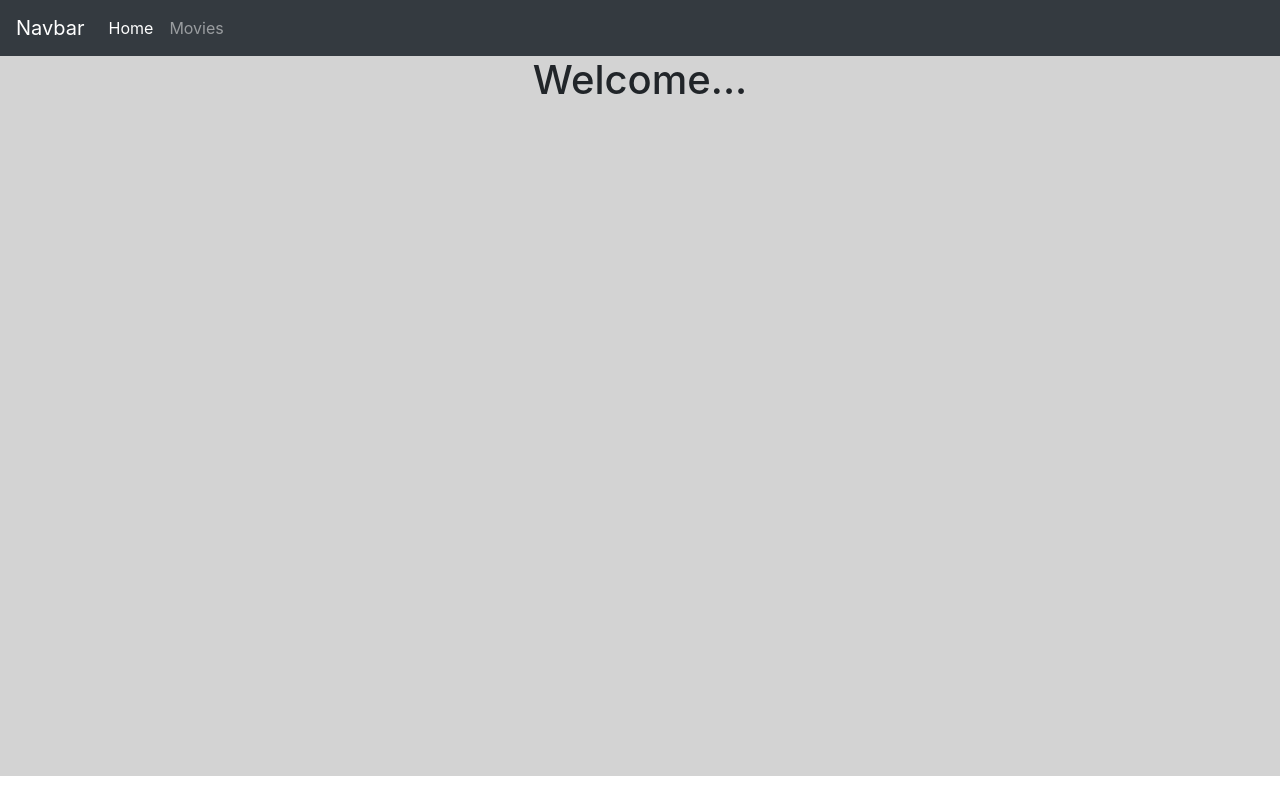
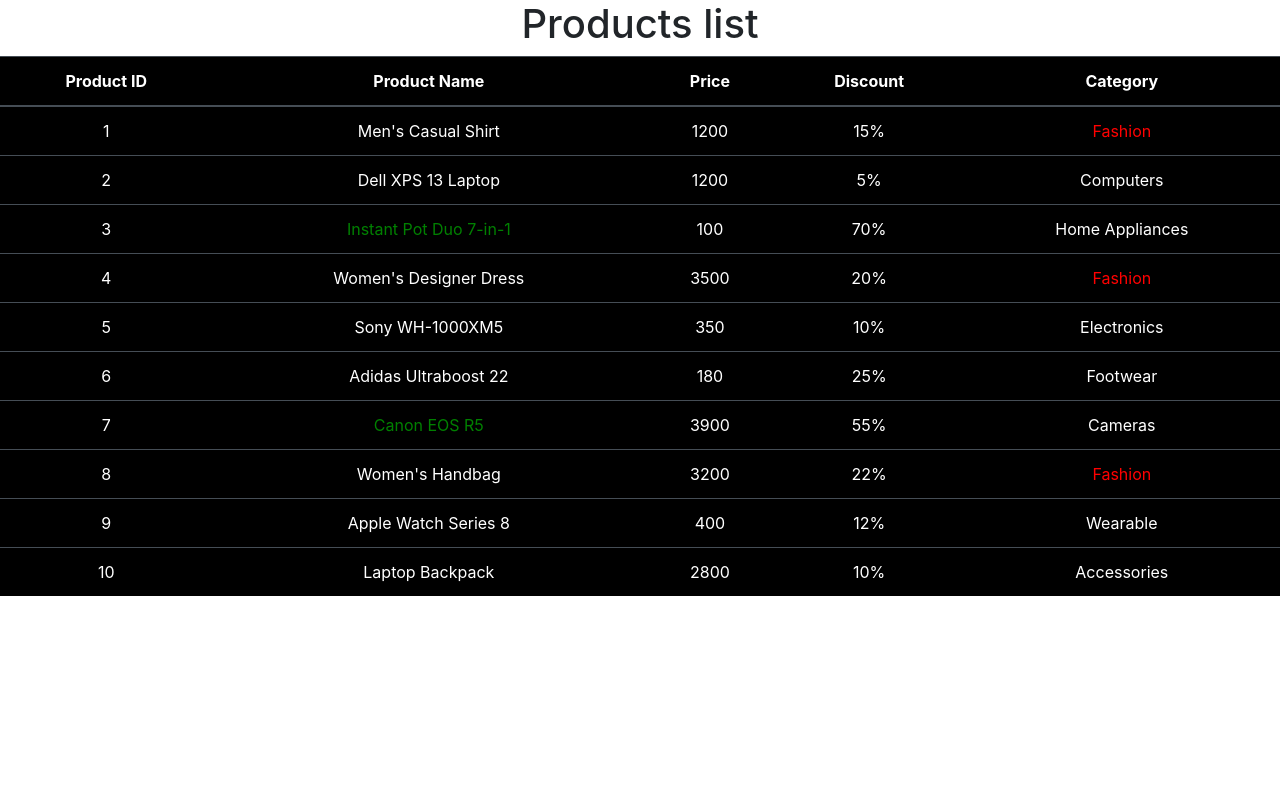
Before and after one commit to ArchiDesai/mern-2025, a React (Vite) app: page / in a window 1280 px wide. Built offline with nearby package versions, Linux system fonts and the light colour scheme.

Commit message:
file add

```diff
--- a/src/App.jsx
+++ b/src/App.jsx
@@ -4,19 +4,21 @@
 // import Navbar from "./components/Navbar";
 // import AboutUs from "./components/AboutUs";
 import "./App.css";
+// import { Route, Routes } from "react-router";
+// import Navbar from "./components/hotstar/Navbar";
+// import Welcome from "./components/hotstar/Welcome";
+// import HotstarMovies from "./components/hotstar/HotstarMovies";
+// import Error404 from "./components/hotstar/Error404";
+// import HotstarHome from "./components/hotstar/HotstarHome";
+// import UseState1 from "./components/UseState1";
+// import UseState2 from "./components/UseState2";
+// import InputDemo1 from "./components/InputDemo1";
 // import InputDemo2 from "./components/InputDemo2";
-import Navbar from "./components/hotstar/Navbar";
-import { Route, Routes } from "react-router";
-import Welcome from "./components/hotstar/Welcome";
-import HotstarMovies from "./components/hotstar/HotstarMovies";
-import Error404 from "./components/hotstar/Error404";
-import HotstarHome from "./components/hotstar/HotstarHome";
-// import UseState1 from "./components/UseState1";
-// import InputDemo1 from "./components/InputDemo1";
-// import UseState2 from "./components/UseState2";
+// import Array1 from "./components/Array1";
+// import Array2 from "./components/Array2";
 // import Array3 from "./components/Array3";
-// import Array2 from "./components/Array2";
-// import Array1 from "./components/Array1";
+// import Array4 from "./components/Array4";
+import Array5 from "./components/Array5";
 // import Header from "./components/Header";
 // import Content from "./components/Content";
 // import Footer from "./components/Footer";
@@ -32,17 +34,19 @@
       {/* <Array1 /> */}
       {/* <Array2 /> */}
       {/* <Array3 /> */}
+      {/* <Array4 /> */}
+      <Array5 />
       {/* <UseState1 /> */}
       {/* <UseState2 /> */}
       {/* <InputDemo1 /> */}
       {/* <InputDemo2 /> */}
-      <Navbar />
+      {/* <Navbar />
       <Routes>
         <Route path="/" element={<Welcome />}></Route>
         <Route path="/home" element={<HotstarHome />}></Route>
         <Route path="/movies" element={<HotstarMovies />}></Route>
         <Route path="/*" element={<Error404 />}></Route>
-      </Routes>
+      </Routes> */}
     </div>
   );
 }
--- /dev/null
+++ b/src/components/Array5.jsx
@@ -0,0 +1,120 @@
+import React from "react";
+
+const Array5 = () => {
+  const products = [
+    {
+      id: 1,
+      name: "Men's Casual Shirt",
+      price: 1200,
+      discount: 15,
+      category: "Fashion",
+    },
+    {
+      id: 2,
+      name: "Dell XPS 13 Laptop",
+      price: 1200,
+      discount: 5,
+      category: "Computers",
+    },
+    {
+      id: 3,
+      name: "Instant Pot Duo 7-in-1",
+      price: 100,
+      discount: 70,
+      category: "Home Appliances",
+    },
+    {
+      id: 4,
+      name: "Women's Designer Dress",
+      price: 3500,
+      discount: 20,
+      category: "Fashion",
+    },
+    {
+      id: 5,
+      name: "Sony WH-1000XM5",
+      price: 350,
+      discount: 10,
+      category: "Electronics",
+    },
+    {
+      id: 6,
+      name: "Adidas Ultraboost 22",
+      price: 180,
+      discount: 25,
+      category: "Footwear",
+    },
+    {
+      id: 7,
+      name: "Canon EOS R5",
+      price: 3900,
+      discount: 55,
+      category: "Cameras",
+    },
+    {
+      id: 8,
+      name: "Women's Handbag",
+      price: 3200,
+      discount: 22,
+      category: "Fashion",
+    },
+
+    {
+      id: 9,
+      name: "Apple Watch Series 8",
+      price: 400,
+      discount: 12,
+      category: "Wearable",
+    },
+
+    {
+      id: 10,
+      name: "Laptop Backpack",
+      price: 2800,
+      discount: 10,
+      category: "Accessories",
+    },
+  ];
+
+  return (
+    <div style={{ textAlign: "center" }}>
+      <h1>Products list</h1>
+      <table className="table table-dark" style={{ backgroundColor: "black" }}>
+        <thead>
+          <tr>
+            <th>Product ID</th>
+            <th>Product Name</th>
+            <th>Price</th>
+            <th>Discount</th>
+            <th>Category</th>
+          </tr>
+        </thead>
+        <tbody>
+          {products.map((product) => {
+            return (
+              <tr>
+                <td>{product.id}</td>
+                <td
+                  style={{ color: product.discount > 50 ? "green" : "white" }}
+                >
+                  {product.name}
+                </td>
+                <td>{product.price}</td>
+                <td>{product.discount}%</td>
+                <td
+                  style={{
+                    color: product.category === "Fashion" ? "red" : "white",
+                  }}
+                >
+                  {product.category}
+                </td>
+              </tr>
+            );
+          })}
+        </tbody>
+      </table>
+    </div>
+  );
+};
+
+export default Array5;
--- a/src/components/hotstar/Error404.jsx
+++ b/src/components/hotstar/Error404.jsx
@@ -4,7 +4,7 @@
   return (
     <div>
       <div
-        class="text-center"
+        className="text-center"
         style={{
           backgroundColor: "lightgray",
           height: "90vh",
@@ -14,14 +14,14 @@
           flexDirection: "column",
         }}
       >
-        <h1 class="text-6xl font-bold text-red-500">404</h1>
-        <p class="text-2xl mt-4 text-gray-700">Oops! Page not found.</p>
-        <p class="mt-2 text-gray-500">
+        <h1 className="text-6xl font-bold text-red-500">404</h1>
+        <p className="text-2xl mt-4 text-gray-700">Oops! Page not found.</p>
+        <p className="mt-2 text-gray-500">
           The page you're looking for doesn't exist or has been moved.
         </p>
         <a
           href="/home"
-          class="mt-6 inline-block bg-blue-500 text-white px-4 py-2
+          className="mt-6 inline-block bg-blue-500 text-white px-4 py-2
                    rounded-lg shadow hover:bg-blue-600 transition duration-300"
           style={{ backgroundColor: "gray" }}
         >
--- a/src/components/hotstar/HotstarMovies.jsx
+++ b/src/components/hotstar/HotstarMovies.jsx
@@ -3,31 +3,31 @@
 const HotstarMovies = () => {
   return (
     <div style={{ backgroundColor: "lightgray", height: "90vh" }}>
-      <div class="card" style={{ width: "18rem", margin: "auto" }}>
-        <img src="..." class="card-img-top" alt="..." />
-        <div class="card-body">
-          <h5 class="card-title">Card title</h5>
-          <p class="card-text">
+      <div className="card" style={{ width: "18rem", margin: "auto" }}>
+        <img src="..." className="card-img-top" alt="..." />
+        <div className="card-body">
+          <h5 className="card-title">Card title</h5>
+          <p className="card-text">
             Some quick example text to build on the card title and make up the
             bulk of the card's content.
           </p>
-          <a href="#" class="btn btn-primary">
+          <a href="#" className="btn btn-primary">
             Go somewhere
           </a>
         </div>
       </div>
       <div
-        class="card"
+        className="card"
         style={{ width: "18rem", margin: "auto", marginTop: "3rem" }}
       >
-        <img src="..." class="card-img-top" alt="..." />
-        <div class="card-body">
-          <h5 class="card-title">Card title</h5>
-          <p class="card-text">
+        <img src="..." className="card-img-top" alt="..." />
+        <div className="card-body">
+          <h5 className="card-title">Card title</h5>
+          <p className="card-text">
             Some quick example text to build on the card title and make up the
             bulk of the card's content.
           </p>
-          <a href="#" class="btn btn-primary">
+          <a href="#" className="btn btn-primary">
             Go somewhere
           </a>
         </div>
```
Also changed, not shown: src/components/Array3.jsx (+27 -6 lines), src/components/Array4.jsx (+124 -1 lines).
